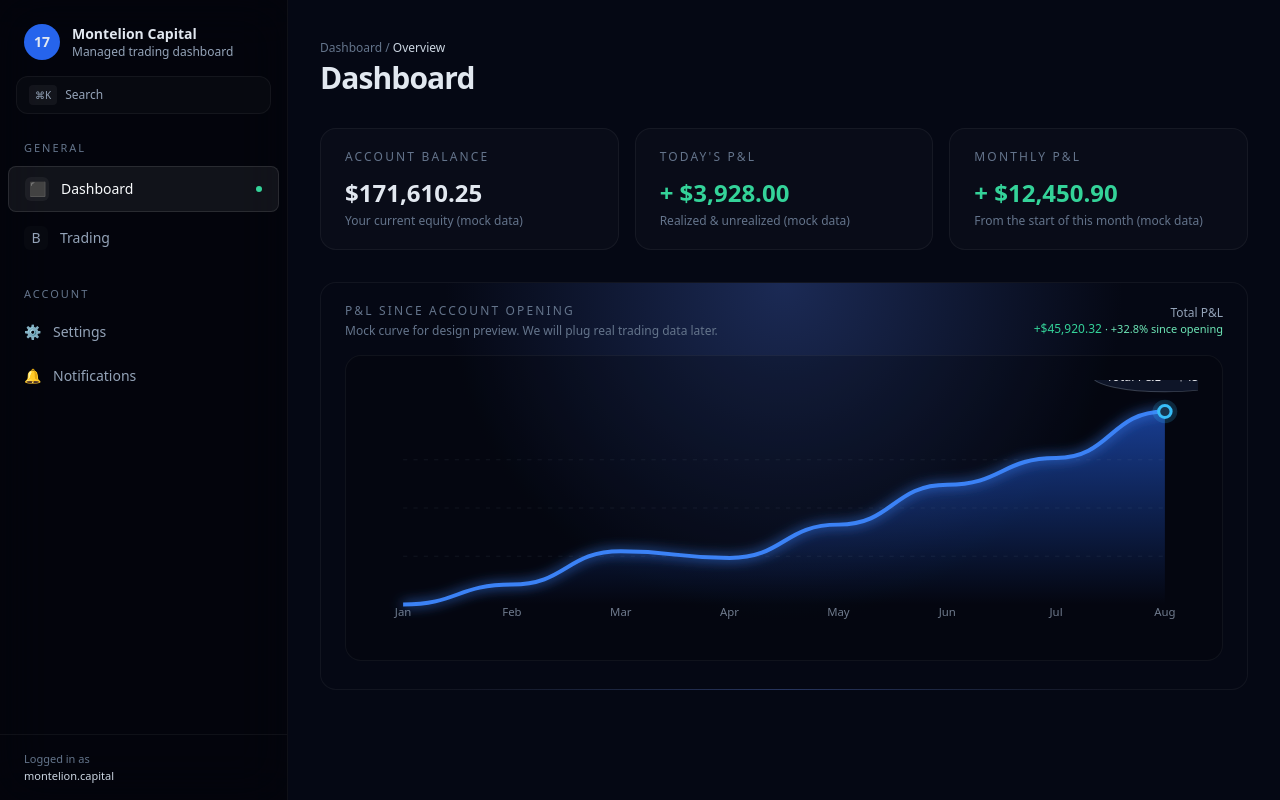
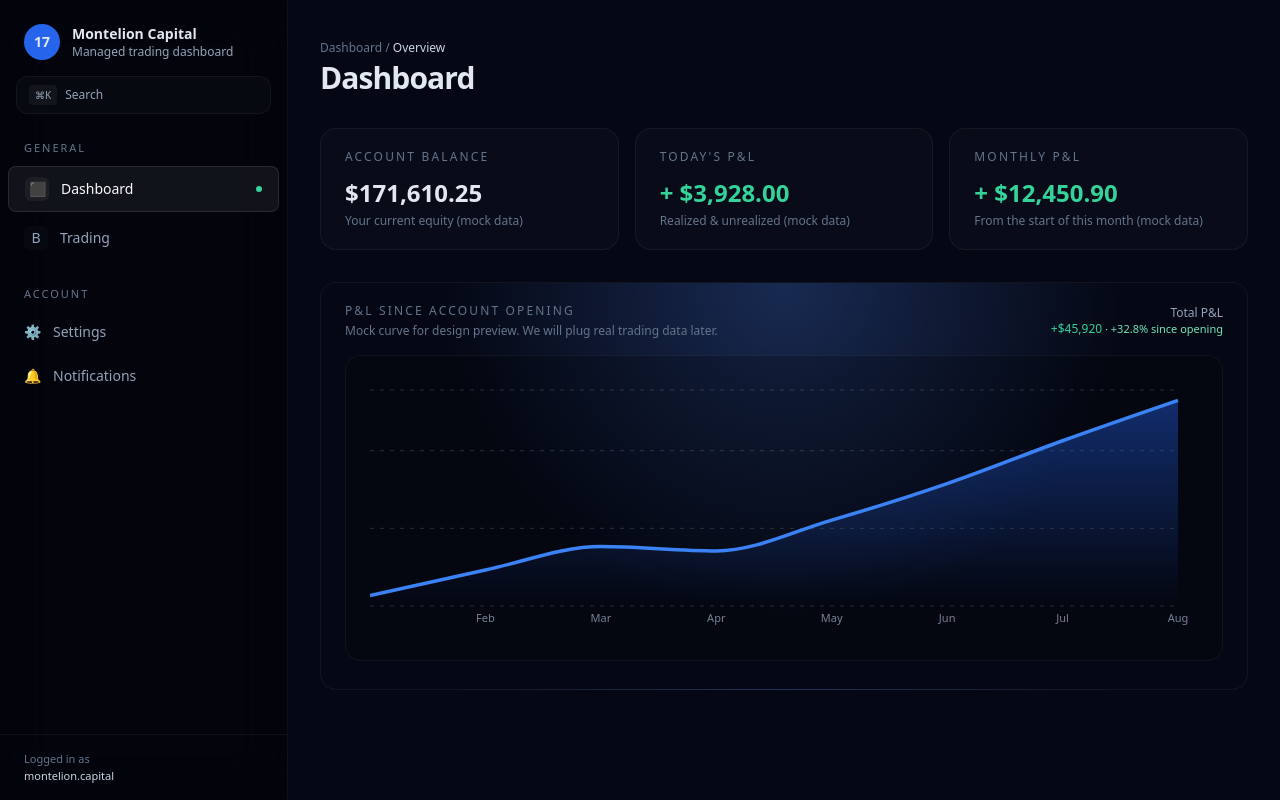
Before and after one commit to montelioncapital/montelion-app-v1, a Next.js app: page /dashboard in a window 1280 px wide. Built offline with nearby package versions, Linux system fonts and the light colour scheme.

Commit message:
Update page.jsx

```diff
--- a/app/dashboard/page.jsx
+++ b/app/dashboard/page.jsx
@@ -1,60 +1,49 @@
 // app/dashboard/page.jsx
 "use client";
 
-const chartPoints = [
-  { label: "Jan", value: 100 },
-  { label: "Feb", value: 115 },
-  { label: "Mar", value: 140 },
-  { label: "Apr", value: 135 },
-  { label: "May", value: 160 },
-  { label: "Jun", value: 190 },
-  { label: "Jul", value: 210 },
-  { label: "Aug", value: 245 },
+import {
+  ResponsiveContainer,
+  AreaChart,
+  Area,
+  CartesianGrid,
+  XAxis,
+  YAxis,
+  Tooltip,
+} from "recharts";
+
+// Faux historique de P&L cumulée depuis l’ouverture du compte
+const pnlData = [
+  { month: "Jan", value: 8200 },
+  { month: "Feb", value: 13150 },
+  { month: "Mar", value: 17680 },
+  { month: "Apr", value: 16840 },
+  { month: "May", value: 22790 },
+  { month: "Jun", value: 29840 },
+  { month: "Jul", value: 38120 },
+  { month: "Aug", value: 45920 },
 ];
 
-// construit une courbe lissée + une zone remplie
-function buildSmoothPath(points, width = 800, height = 260, padding = 32) {
-  const innerWidth = width - padding * 2;
-  const innerHeight = height - padding * 2;
+function PnlTooltip({ active, payload, label }) {
+  if (!active || !payload || !payload.length) return null;
 
-  const values = points.map((p) => p.value);
-  const min = Math.min(...values);
-  const max = Math.max(...values);
-  const range = max - min || 1;
+  const v = payload[0].value;
 
-  const coords = points.map((p, i) => {
-    const x =
-      padding +
-      (innerWidth * (points.length === 1 ? 0 : i / (points.length - 1)));
-    const y =
-      padding + innerHeight * (1 - (p.value - min) / range); // inversé (0 en haut)
-    return { ...p, x, y };
-  });
-
-  let d = `M ${coords[0].x} ${coords[0].y}`;
-  for (let i = 0; i < coords.length - 1; i++) {
-    const current = coords[i];
-    const next = coords[i + 1];
-    const mx = (current.x + next.x) / 2;
-
-    d += ` C ${mx} ${current.y}, ${mx} ${next.y}, ${next.x} ${next.y}`;
-  }
-
-  const baselineY = padding + innerHeight;
-  const last = coords[coords.length - 1];
-  const first = coords[0];
-  const areaD = `${d} L ${last.x} ${baselineY} L ${first.x} ${baselineY} Z`;
-
-  return { path: d, areaPath: areaD, coords, viewBox: `0 0 ${width} ${height}` };
+  return (
+    <div className="rounded-full border border-white/10 bg-slate-950/95 px-4 py-2 text-xs shadow-lg">
+      <div className="text-slate-300">{label}</div>
+      <div className="text-[13px] font-semibold text-emerald-400">
+        P&amp;L: +${v.toLocaleString("en-US")}
+      </div>
+    </div>
+  );
 }
 
 export default function DashboardPage() {
-  const { path, areaPath, coords, viewBox } = buildSmoothPath(chartPoints);
-  const lastPoint = coords[coords.length - 1];
+  const last = pnlData[pnlData.length - 1];
 
   return (
     <main className="dashboard-root">
-      {/* Sidebar */}
+      {/* SIDEBAR */}
       <aside className="hidden md:flex w-72 flex-col border-r border-white/5 bg-black/40 backdrop-blur-xl">
         <div className="px-6 pt-6 pb-4 flex items-center gap-3">
           <div className="h-9 w-9 rounded-full bg-[#2664EC] flex items-center justify-center text-sm font-semibold">
@@ -115,10 +104,10 @@ export default function DashboardPage() {
         </div>
       </aside>
 
-      {/* Main */}
+      {/* MAIN */}
       <section className="dashboard-main overflow-y-auto">
         <div className="max-w-6xl mx-auto px-4 lg:px-8 py-8 lg:py-10">
-          {/* header */}
+          {/* HEADER */}
           <div className="flex items-center justify-between gap-4">
             <div className="flex flex-col gap-1">
               <div className="text-xs text-slate-500">
@@ -130,9 +119,8 @@ export default function DashboardPage() {
             </div>
           </div>
 
-          {/* KPI cards */}
+          {/* KPI CARDS */}
           <div className="mt-8 grid gap-4 lg:grid-cols-3">
-            {/* Balance */}
             <div className="rounded-2xl border border-white/5 bg-white/[0.02] px-6 py-5">
               <p className="text-xs tracking-[0.18em] uppercase text-slate-500">
                 Account balance
@@ -143,7 +131,6 @@ export default function DashboardPage() {
               </p>
             </div>
 
-            {/* Today PnL */}
             <div className="rounded-2xl border border-white/5 bg-white/[0.02] px-6 py-5">
               <p className="text-xs tracking-[0.18em] uppercase text-slate-500">
                 Today&apos;s P&amp;L
@@ -156,7 +143,6 @@ export default function DashboardPage() {
               </p>
             </div>
 
-            {/* Monthly PnL */}
             <div className="rounded-2xl border border-white/5 bg-white/[0.02] px-6 py-5">
               <p className="text-xs tracking-[0.18em] uppercase text-slate-500">
                 Monthly P&amp;L
@@ -170,8 +156,8 @@ export default function DashboardPage() {
             </div>
           </div>
 
-          {/* Main chart */}
-          <div className="mt-8 rounded-2xl border border-white/5 bg-[radial-gradient(circle_at_top,_#1b2a55_0%,_#050814_55%)] px-6 pt-5 pb-7">
+          {/* MAIN CHART */}
+          <div className="mt-8 rounded-2xl border border-white/5 bg-[radial-gradient(circle_at_top,_#182a52_0%,_#050814_55%)] px-6 pt-5 pb-7">
             <div className="flex items-center justify-between gap-4 mb-4">
               <div>
                 <p className="text-xs tracking-[0.18em] uppercase text-slate-500">
@@ -185,8 +171,9 @@ export default function DashboardPage() {
               <div className="text-right text-xs">
                 <p className="text-slate-400">Total P&amp;L</p>
                 <p className="text-emerald-400 font-medium">
-                  +$45,920.32&nbsp;
+                  +${last.value.toLocaleString("en-US")}
                   <span className="text-[11px] text-emerald-300">
+                    {" "}
                     · +32.8% since opening
                   </span>
                 </p>
@@ -194,111 +181,52 @@ export default function DashboardPage() {
             </div>
 
             <div className="mt-3 rounded-2xl border border-white/5 bg-black/20 p-4 lg:p-6">
-              <svg
-                viewBox={viewBox}
-                preserveAspectRatio="none"
-                className="w-full h-64"
-              >
-                <defs>
-                  <linearGradient
-                    id="pnl-area"
-                    x1="0"
-                    y1="0"
-                    x2="0"
-                    y2="1"
-                  >
-                    <stop offset="0%" stopColor="#2664EC" stopOpacity="0.65" />
-                    <stop offset="100%" stopColor="#2664EC" stopOpacity="0" />
-                  </linearGradient>
+              <div className="h-64 w-full">
+                <ResponsiveContainer width="100%" height="100%">
+                  <AreaChart data={pnlData} margin={{ top: 10, right: 20, left: 0, bottom: 0 }}>
+                    <defs>
+                      <linearGradient id="pnlArea" x1="0" y1="0" x2="0" y2="1">
+                        <stop offset="0%" stopColor="#2563EB" stopOpacity={0.7} />
+                        <stop offset="100%" stopColor="#2563EB" stopOpacity={0} />
+                      </linearGradient>
+                    </defs>
 
-                  <filter id="pnl-glow" x="-50%" y="-50%" width="200%" height="200%">
-                    <feGaussianBlur stdDeviation="6" result="coloredBlur" />
-                    <feMerge>
-                      <feMergeNode in="coloredBlur" />
-                      <feMergeNode in="SourceGraphic" />
-                    </feMerge>
-                  </filter>
-                </defs>
+                    <CartesianGrid
+                      stroke="rgba(148,163,184,0.25)"
+                      strokeDasharray="4 6"
+                      vertical={false}
+                    />
+                    <XAxis
+                      dataKey="month"
+                      tickLine={false}
+                      axisLine={false}
+                      tick={{ fill: "rgba(148,163,184,0.8)", fontSize: 11 }}
+                    />
+                    <YAxis
+                      hide
+                      domain={["dataMin - 2000", "dataMax + 2000"]}
+                    />
+                    <Tooltip content={<PnlTooltip />} cursor={false} />
 
-                {/* zone remplie */}
-                <path d={areaPath} fill="url(#pnl-area)" opacity="0.9" />
-
-                {/* ligne principale */}
-                <path
-                  d={path}
-                  fill="none"
-                  stroke="#3B82F6"
-                  strokeWidth="4"
-                  filter="url(#pnl-glow)"
-                />
-
-                {/* petite grille horizontale */}
-                {[0.25, 0.5, 0.75].map((ratio) => (
-                  <line
-                    key={ratio}
-                    x1="32"
-                    x2="768"
-                    y1={32 + (260 - 64) * ratio}
-                    y2={32 + (260 - 64) * ratio}
-                    stroke="rgba(148,163,184,0.18)"
-                    strokeWidth="0.5"
-                    strokeDasharray="4 6"
-                  />
-                ))}
-
-                {/* points + labels en bas */}
-                {coords.map((p, idx) => (
-                  <text
-                    key={p.label}
-                    x={p.x}
-                    y={240}
-                    textAnchor="middle"
-                    fontSize="11"
-                    fill="rgba(148,163,184,0.75)"
-                  >
-                    {p.label}
-                  </text>
-                ))}
-
-                {/* point final */}
-                <g>
-                  <circle
-                    cx={lastPoint.x}
-                    cy={lastPoint.y}
-                    r="6"
-                    fill="#0f172a"
-                    stroke="#38bdf8"
-                    strokeWidth="3"
-                  />
-                  <circle
-                    cx={lastPoint.x}
-                    cy={lastPoint.y}
-                    r="12"
-                    fill="rgba(56,189,248,0.18)"
-                  />
-
-                  {/* bubble de valeur */}
-                  <rect
-                    x={lastPoint.x - 70}
-                    y={lastPoint.y - 52}
-                    rx="999"
-                    ry="999"
-                    width="140"
-                    height="32"
-                    fill="rgba(15,23,42,0.95)"
-                    stroke="rgba(148,163,184,0.35)"
-                  />
-                  <text
-                    x={lastPoint.x}
-                    y={lastPoint.y - 31}
-                    textAnchor="middle"
-                    fontSize="12"
-                    fill="#e5e7eb"
-                  >
-                    Total P&amp;L · +$45,920
-                  </text>
-                </g>
-              </svg>
+                    <Area
+                      type="monotone"
+                      dataKey="value"
+                      stroke="#3B82F6"
+                      strokeWidth={3.5}
+                      fill="url(#pnlArea)"
+                      dot={{
+                        r: 0,
+                      }}
+                      activeDot={{
+                        r: 6,
+                        stroke: "#38bdf8",
+                        strokeWidth: 3,
+                        fill: "#020617",
+                      }}
+                    />
+                  </AreaChart>
+                </ResponsiveContainer>
+              </div>
             </div>
           </div>
         </div>
```
